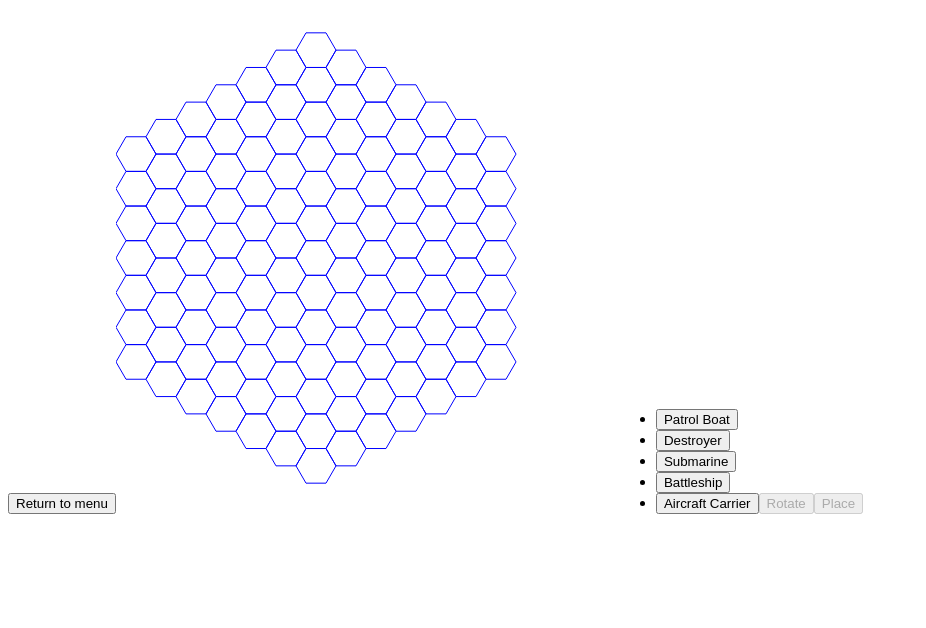
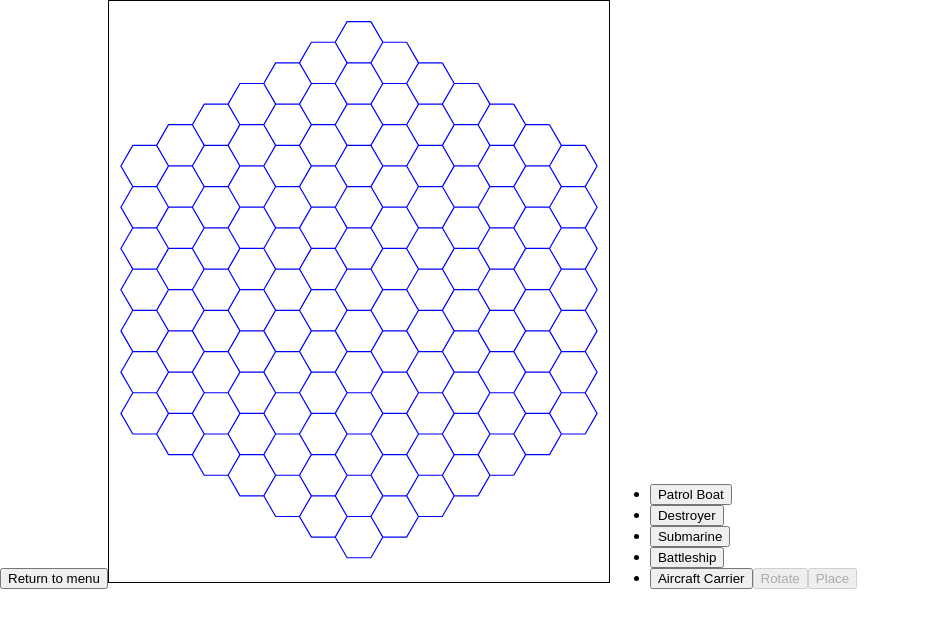
Before and after one commit to sguest/hexships, a React (Vite) app: page / in a window 1280 px wide. Both pictures are taken after a click on the button "New Game". Shown: the top 628 px of the page, without its empty margins (0-926 px from the left). Built offline with nearby package versions, Linux system fonts and the light colour scheme.

Commit message:
Scalable canvas grids

```diff
--- a/src/App.css
+++ b/src/App.css
@@ -1,8 +1,17 @@
+html, body, #root {
+    width: 100%;
+    height: 100%;
+    margin: 0;
+}
+
 .board {
     position: relative;
-    width: 500px;
-    height: 500px;
+    width: 100%;
+    max-width: 500px;
     display: inline-block;
+    border: 1px solid black;
+    aspect-ratio: 0.86;
+    overflow: hidden;
 }
 
 .field-canvas {
--- a/src/App.tsx
+++ b/src/App.tsx
@@ -1,6 +1,5 @@
 import './App.css'
 import GameSettings from './config/GameSettings';
-import UiSettings from './config/UiSettings';
 import { useState } from 'react';
 import MainMenu from './components/menu/MainMenu';
 import Game from './components/game/Game';
@@ -18,11 +17,6 @@ const settings: GameSettings = {
     ],
 };
 
-const uiSettings: UiSettings = {
-    cellSize: 20,
-    gridOffset: { x: 200, y: 250 },
-};
-
 function App() {
     const [gameInterface, setGameInterface] = useState<GameInterface | null>(null);
 
@@ -35,7 +29,7 @@ function App() {
     }
 
     return gameInterface
-        ? <Game uiSettings={uiSettings} gameInterface={gameInterface} gameSettings={settings} onExit={onExitGame} />
+        ? <Game gameInterface={gameInterface} gameSettings={settings} onExit={onExitGame} />
         : <MainMenu onNewGame={onNewGame} />;
 }
 
--- a/src/components/board/Board.tsx
+++ b/src/components/board/Board.tsx
@@ -2,13 +2,13 @@ import Field from './Field';
 import Ships from './Ships';
 import Markers from './Markers';
 import Ship from '../../game-state/Ship';
-import UiSettings from '../../config/UiSettings';
 import { Point } from '../../utils/point-utils';
+import * as hexUtils from '../../utils/hex-utils';
 import Interaction from './Interaction';
 import Marker from '../../game-state/Marker';
+import { useEffect, useRef, useState } from 'react';
 
 export type BoardProps = {
-    uiSettings: UiSettings,
     gridSize: number,
     ships?: Ship[],
     markers?: Marker[],
@@ -19,17 +19,37 @@ export type BoardProps = {
 }
 
 export default function Board(props: BoardProps) {
-    return <div className="board">
+    const boardRef = useRef<HTMLDivElement>(null);
+    const [uiScale, setUiScale] = useState(0);
+    useEffect(() => {
+        const listener = () => {
+            setUiScale((boardRef?.current?.clientWidth || 0) / 420);
+        };
+
+        window.addEventListener('resize', listener);
+
+        listener();
+
+        return () => {
+            window.removeEventListener('resize', listener);
+        }
+    }, [boardRef]);
+
+    const gridDimensions = hexUtils.getGridDimensions(props.gridSize);
+
+    return <div className="board" ref={boardRef}>
         <Field gridSize={props.gridSize}
-            uiSettings={props.uiSettings} />
+            uiScale={uiScale}
+            gridDimensions={gridDimensions} />
         { (props.highlightTile || props.onSelectTile || props.mouseHighlightStyle) &&
             <Interaction gridSize={props.gridSize}
-                uiSettings={props.uiSettings}
                 onSelectTile={props.onSelectTile}
                 highlightTile={props.highlightTile}
                 highlightStyle={props.highlightTileStyle}
-                mouseHighlightStyle={props.mouseHighlightStyle} /> }
-        { props.ships && <Ships ships={props.ships} uiSettings={props.uiSettings} /> }
-        { !!props.markers?.length && <Markers markers={props.markers} uiSettings={props.uiSettings} /> }
+                mouseHighlightStyle={props.mouseHighlightStyle}
+                uiScale={uiScale}
+                gridDimensions={gridDimensions} /> }
+        { props.ships && <Ships ships={props.ships} uiScale={uiScale} gridDimensions={gridDimensions} /> }
+        { !!props.markers?.length && <Markers markers={props.markers} uiScale={uiScale} gridDimensions={gridDimensions}/> }
     </div>
 }
--- a/src/components/board/Field.tsx
+++ b/src/components/board/Field.tsx
@@ -1,11 +1,12 @@
 import { useEffect, useRef } from 'react';
-import UiSettings from '../../config/UiSettings';
 import * as hexUtils from '../../utils/hex-utils';
+import { Point } from '../../utils/point-utils';
 import * as pointUtils from '../../utils/point-utils';
 
 export interface FieldProps {
     gridSize: number
-    uiSettings: UiSettings
+    uiScale: number
+    gridDimensions: Point
 }
 
 export default function Field(props: FieldProps) {
@@ -20,19 +21,21 @@ export default function Field(props: FieldProps) {
         if(!context) {
             return;
         }
+        context.setTransform(1, 0, 0, 1, 0, 0);
         context.clearRect(0, 0, canvas.width, canvas.height);
+        context.scale(props.uiScale, props.uiScale);
         context.strokeStyle = 'blue';
         context.beginPath();
         const cells = hexUtils.getGridCells(props.gridSize);
         for(const cell of cells) {
-            const corners = hexUtils.getCorners(cell, props.uiSettings.cellSize);
-            pointUtils.moveTo(context, pointUtils.add(corners[5], props.uiSettings.gridOffset));
+            const corners = hexUtils.getCorners(cell);
+            pointUtils.moveTo(context, pointUtils.add(corners[5], pointUtils.multiplyScalar(props.gridDimensions, 0.5)));
             for(const corner of corners) {
-                pointUtils.lineTo(context, pointUtils.add(corner, props.uiSettings.gridOffset));
+                pointUtils.lineTo(context, pointUtils.add(corner, pointUtils.multiplyScalar(props.gridDimensions, 0.5)));
             }
         }
         context.stroke();
-    }, [props.gridSize, props.uiSettings, canvasRef])
+    }, [props.gridSize, canvasRef, props.uiScale, props.gridDimensions])
 
-    return <canvas ref={canvasRef} width="500" height="500" className="field-canvas"/>
+    return <canvas ref={canvasRef} width={props.gridDimensions.x * props.uiScale} height={props.gridDimensions.y * props.uiScale} className="field-canvas"/>
 }
--- a/src/components/board/Interaction.tsx
+++ b/src/components/board/Interaction.tsx
@@ -1,5 +1,4 @@
 import React, { useEffect, useRef, useState } from 'react';
-import UiSettings from '../../config/UiSettings';
 import { Point } from '../../utils/point-utils';
 import * as hexUtils from '../../utils/hex-utils';
 import * as pointUtils from '../../utils/point-utils';
@@ -8,8 +7,9 @@ export interface InteractionProps {
     highlightTile?: Point
     highlightStyle?: string | CanvasGradient | CanvasPattern
     mouseHighlightStyle?: string | CanvasGradient | CanvasPattern
-    uiSettings: UiSettings
     gridSize: number
+    uiScale: number
+    gridDimensions: Point
     onSelectTile?: (tile: Point) => void
 }
 
@@ -27,15 +27,17 @@ export default function Interaction(props: InteractionProps) {
             return;
         }
 
+        context.setTransform(1, 0, 0, 1, 0, 0);
         context.clearRect(0, 0, canvas.width, canvas.height);
+        context.scale(props.uiScale, props.uiScale);
 
         const fillTile = (tile: Point, style: string | CanvasGradient | CanvasPattern) => {
-            const corners = hexUtils.getCorners(tile, props.uiSettings.cellSize);
+            const corners = hexUtils.getCorners(tile);
             context.fillStyle = style;
             context.beginPath();
-            pointUtils.moveTo(context, pointUtils.add(corners[5], props.uiSettings.gridOffset));
+            pointUtils.moveTo(context, pointUtils.add(corners[5], pointUtils.multiplyScalar(props.gridDimensions, 0.5)));
             for(const corner of corners) {
-                pointUtils.lineTo(context, pointUtils.add(corner, props.uiSettings.gridOffset));
+                pointUtils.lineTo(context, pointUtils.add(corner, pointUtils.multiplyScalar(props.gridDimensions, 0.5)));
             }
             context.fill();
         }
@@ -47,16 +49,16 @@ export default function Interaction(props: InteractionProps) {
         if(props.highlightTile && props.highlightStyle) {
             fillTile(props.highlightTile, props.highlightStyle);
         }
-    }, [props.uiSettings, canvasRef, props.highlightTile, props.highlightStyle, props.mouseHighlightStyle, hoverTile])
+    }, [canvasRef, props.highlightTile, props.highlightStyle, props.mouseHighlightStyle, hoverTile, props.uiScale, props.gridDimensions])
 
     const getMouseTile = (e: React.MouseEvent<HTMLCanvasElement>) => {
         const rect = (e.target as HTMLCanvasElement).getBoundingClientRect();
         const relativeClick = pointUtils.add(
-            { x: e.clientX, y: e.clientY },
-            pointUtils.multiplyScalar(props.uiSettings.gridOffset, -1),
-            pointUtils.multiplyScalar(rect, -1),
+            pointUtils.multiplyScalar({ x: e.clientX, y: e.clientY }, 1 / props.uiScale),
+            pointUtils.multiplyScalar(props.gridDimensions, -0.5),
+            pointUtils.multiplyScalar(rect, -1 / props.uiScale),
         );
-        return hexUtils.getCellFromCoords(relativeClick, props.uiSettings.cellSize);
+        return hexUtils.getCellFromCoords(relativeClick);
     }
 
     const onClick = (e: React.MouseEvent<HTMLCanvasElement>) => {
@@ -71,5 +73,5 @@ export default function Interaction(props: InteractionProps) {
         setHoverTile(hexUtils.isInGrid(tile, props.gridSize) ? tile : null);
     }
 
-    return <canvas ref={canvasRef} width="500" height="500" className="interaction-canvas" onClick={onClick} onMouseMove={onMove} />
+    return <canvas ref={canvasRef} width={props.gridDimensions.x * props.uiScale} height={props.gridDimensions.y * props.uiScale} className="interaction-canvas" onClick={onClick} onMouseMove={onMove} />
 }
--- a/src/components/board/Ships.tsx
+++ b/src/components/board/Ships.tsx
@@ -2,12 +2,13 @@ import { useEffect, useRef } from 'react';
 import Ship from '../../game-state/Ship';
 import { getDelta } from '../../game-state/Direction';
 import * as hexUtils from '../../utils/hex-utils';
+import { Point } from '../../utils/point-utils';
 import * as pointUtils from '../../utils/point-utils';
-import UiSettings from '../../config/UiSettings';
 
 export interface ShipsProps {
     ships: Ship[]
-    uiSettings: UiSettings
+    uiScale: number
+    gridDimensions: Point
 }
 
 export default function Ships(props: ShipsProps) {
@@ -22,21 +23,23 @@ export default function Ships(props: ShipsProps) {
         if(!context) {
             return;
         }
+        context.setTransform(1, 0, 0, 1, 0, 0);
         context.clearRect(0, 0, canvas.width, canvas.height);
+        context.scale(props.uiScale, props.uiScale);
         context.strokeStyle = 'grey';
-        context.lineWidth = props.uiSettings.cellSize;
+        context.lineWidth = hexUtils.cellSize;
         context.lineCap = 'round';
         context.beginPath();
         for(const ship of props.ships) {
-            const start = hexUtils.getCenter(ship, props.uiSettings.cellSize);
+            const start = hexUtils.getCenter(ship);
             const delta = getDelta(ship.facing);
             const endCoords = pointUtils.add(ship, pointUtils.multiplyScalar(delta, ship.size - 1));
-            const end = hexUtils.getCenter(endCoords, props.uiSettings.cellSize);
-            pointUtils.moveTo(context, pointUtils.add(start, props.uiSettings.gridOffset));
-            pointUtils.lineTo(context, pointUtils.add(end, props.uiSettings.gridOffset));
+            const end = hexUtils.getCenter(endCoords);
+            pointUtils.moveTo(context, pointUtils.add(start, pointUtils.multiplyScalar(props.gridDimensions, 0.5)));
+            pointUtils.lineTo(context, pointUtils.add(end, pointUtils.multiplyScalar(props.gridDimensions, 0.5)));
         }
         context.stroke();
-    }, [props.ships, props.uiSettings, canvasRef])
+    }, [props.ships, canvasRef, props.uiScale, props.gridDimensions])
 
-    return <canvas ref={canvasRef} width="500" height="500" className="ships-canvas"/>
+    return <canvas ref={canvasRef} width={props.gridDimensions.x * props.uiScale} height={props.gridDimensions.y * props.uiScale} className="ships-canvas"/>
 }
--- a/src/components/game/Game.tsx
+++ b/src/components/game/Game.tsx
@@ -1,6 +1,5 @@
 import { useEffect, useState } from 'react';
 import GameSettings from '../../config/GameSettings';
-import UiSettings from '../../config/UiSettings';
 import GameInterface from '../../game-interface/GameInterface';
 import LocalState from '../../game-state/LocalState';
 import Board from '../board/Board';
@@ -16,7 +15,6 @@ enum CurrentAction {
 }
 
 export interface GameProps {
-    uiSettings: UiSettings
     gameSettings: GameSettings
     gameInterface: GameInterface
     onExit: () => void
@@ -97,21 +95,18 @@ export default function Game(props: GameProps) {
         <button onClick={onMenuClick}>Return to menu</button>
         { currentAction === CurrentAction.PlacingShips
             ? <ShipSelection
-                uiSettings={props.uiSettings}
                 gameSettings={props.gameSettings}
                 onShipsPlaced={onShipsPlaced} />
             : <>
                 { currentAction === CurrentAction.SelectingShot && <p>It is { localState?.isOwnTurn ? 'Your' : 'Enemy\'s'} turn</p> }
                 { currentAction === CurrentAction.GameOver && <p>You have {localState?.gameWon ? 'Won' : 'Lost' }</p> }
                 <Board
-                    uiSettings={props.uiSettings}
                     gridSize={props.gameSettings.gridSize}
                     ships={localState?.ownShips}
                     markers={localState?.opponentMarkers}
                     highlightTile={lastOpponentShot}
                     highlightTileStyle='orange' />
                 <Board
-                    uiSettings={props.uiSettings}
                     gridSize={props.gameSettings.gridSize}
                     markers={localState?.ownMarkers}
                     onSelectTile={onSelectTile}
--- a/src/components/game/ship-selection/ShipSelection.tsx
+++ b/src/components/game/ship-selection/ShipSelection.tsx
@@ -1,6 +1,5 @@
 import { useEffect, useState } from 'react';
 import GameSettings from '../../../config/GameSettings';
-import UiSettings from '../../../config/UiSettings';
 import Direction from '../../../game-state/Direction';
 import Ship, * as shipFuncs from '../../../game-state/Ship';
 import { Point } from '../../../utils/point-utils';
@@ -9,7 +8,6 @@ import SelectorPanel from './SelectorPanel';
 
 export interface ShipSelectionProps {
     gameSettings: GameSettings
-    uiSettings: UiSettings
     onShipsPlaced: (ships: Ship[]) => void
 }
 
@@ -94,7 +92,6 @@ export default function ShipSelection(props: ShipSelectionProps) {
 
     return <>
         <Board
-            uiSettings={props.uiSettings}
             gridSize={props.gameSettings.gridSize}
             ships={displayedShips}
             onSelectTile={onSelectTile}
--- a/src/config/UiSettings.ts
+++ /dev/null
@@ -1,4 +0,0 @@
-export default interface UiSettings {
-    cellSize: number
-    gridOffset: { x: number, y: number }
-}
--- a/src/utils/hex-utils.ts
+++ b/src/utils/hex-utils.ts
@@ -2,23 +2,31 @@ import { Point } from './point-utils';
 
 // https://www.redblobgames.com/grids/hexagons/
 const sqrt3 = Math.sqrt(3);
+export const cellSize = 20;
 
-export function getCenter(cell: Point, size: number) {
+export function getCenter(cell: Point) {
     return {
-        x: 1.5 * cell.x * size, // 0.75 * 2 * x * size
-        y: (cell.y + 0.5 * cell.x) * size * sqrt3,
+        x: 1.5 * cell.x * cellSize, // 0.75 * 2 * x * size
+        y: (cell.y + 0.5 * cell.x) * cellSize * sqrt3,
     }
 }
 
-export function getCorners(cell: Point, size: number) {
-    const center = getCenter(cell, size);
+export function getCorners(cell: Point) {
+    const center = getCenter(cell);
     return [...Array(6).keys()].map(i => {
         const angle = Math.PI / 3 * i; // Math.PI / 180 * 60 * i === i * 60deg converted to radians
         return {
-            x: center.x + size * Math.cos(angle),
-            y: center.y + size * Math.sin(angle),
+            x: center.x + cellSize * Math.cos(angle),
+            y: center.y + cellSize * Math.sin(angle),
         }
     })
+}
+
+export function getGridDimensions(gridSize: number) {
+    return {
+        x: gridSize * 3 * cellSize,
+        y: gridSize * 2 * cellSize * sqrt3,
+    };
 }
 
 export function roundFractional(coords: Point) {
@@ -41,10 +49,10 @@ export function roundFractional(coords: Point) {
     return { x, y };
 }
 
-export function getCellFromCoords(hit: Point, size: number) {
+export function getCellFromCoords(hit: Point) {
     return roundFractional({
-        x: hit.x * 2 / 3 / size,
-        y: (hit.x * -1 / 3 + hit.y * sqrt3 / 3) / size,
+        x: hit.x * 2 / 3 / cellSize,
+        y: (hit.x * -1 / 3 + hit.y * sqrt3 / 3) / cellSize,
     });
 }
 
```
Also changed, not shown: src/components/board/Markers.tsx (+9 -6 lines).
